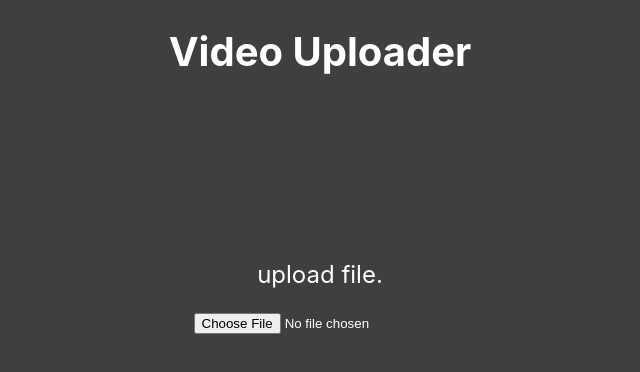
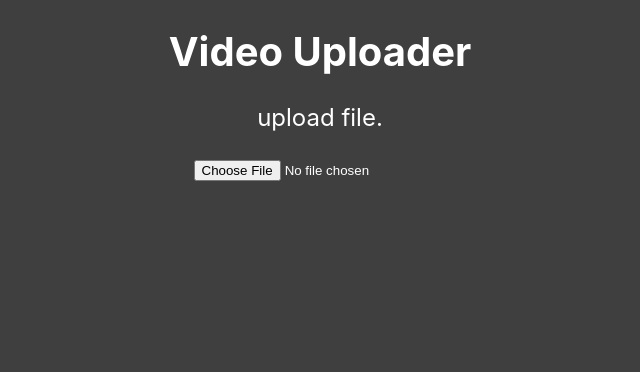
Before and after one commit to yuunk/video-uploader, a React (Create React App) app: page / in a window 1280 px wide. Shown: the top 372 px of the page, without its empty margins (320-960 px from the left). Built offline with nearby package versions, Linux system fonts and the light colour scheme.

Commit message:
add: test axios

```diff
--- a/package.json
+++ b/package.json
@@ -38,6 +38,8 @@
     ]
   },
   "devDependencies": {
+    "axios": "^0.20.0",
+    "http-proxy-middleware": "^1.0.5",
     "husky": "^4.3.0",
     "node-sass": "^4.14.1",
     "stylelint": "^13.7.2",
--- a/src/components/UploadForm/UploadForm.js
+++ b/src/components/UploadForm/UploadForm.js
@@ -1,5 +1,6 @@
-import React, { Component } from 'react';
+import React, { Component, useState } from 'react';
 import './UploadForm.scss';
+import axios from 'axios';
 
 class UploadForm extends Component {
     state = {
@@ -14,15 +15,40 @@ class UploadForm extends Component {
         }
     }
 
+    hoge = () => {
+
+        // const [posts, setPosts] = useState([]);
+
+        axios
+            .get('/hoge.php')
+            .then(response => {
+                console.log(response.data);
+            })
+            .catch(() => {
+                console.log('axios faild');
+            });
+    }
+
+
+
     render() {
 
+
         return (
-            <form method="post" className="UploadForm" >
-                <p>upload file.</p>
-                <input onChange={this.toggleBtnDisabled} type="file" accept=".mp4, .mov" />
+            // <form method="post" className="UploadForm" >
+            <div>
+                <div>
+                    <p>upload file.</p>
+                </div>
+                <div>
+                    <input onChange={this.toggleBtnDisabled} type="file" accept=".mp4, .mov" />
+                </div>
+                <div>
+                    <button onClick={this.hoge} type="submit" disabled={this.state.fileSelected}>UPLOAD</button>
+                </div>
+            </div>
 
-                <button type="submit" disabled={this.state.fileSelected}>UPLOAD</button>
-            </form>
+            // </form>
         );
     }
 
--- /dev/null
+++ b/src/setupProxy.js
@@ -0,0 +1,5 @@
+const { createProxyMiddleware } = require('http-proxy-middleware');
+
+module.exports = function (app) {
+    app.use(createProxyMiddleware("/hoge.php", { target: "http://192.168.2.124" }));
+};
```
Also changed, not shown: src/components/TestPhp/TestPhp.js (added, +8 -0 lines), 1 other file (tests, documents, lock files or other folders).
